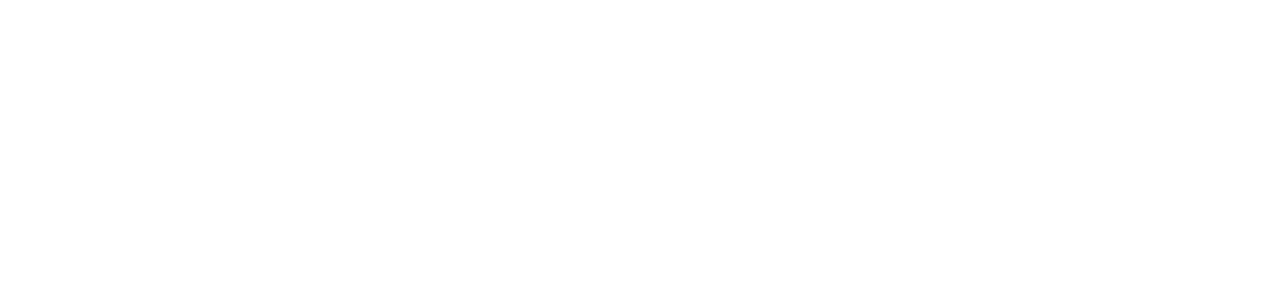
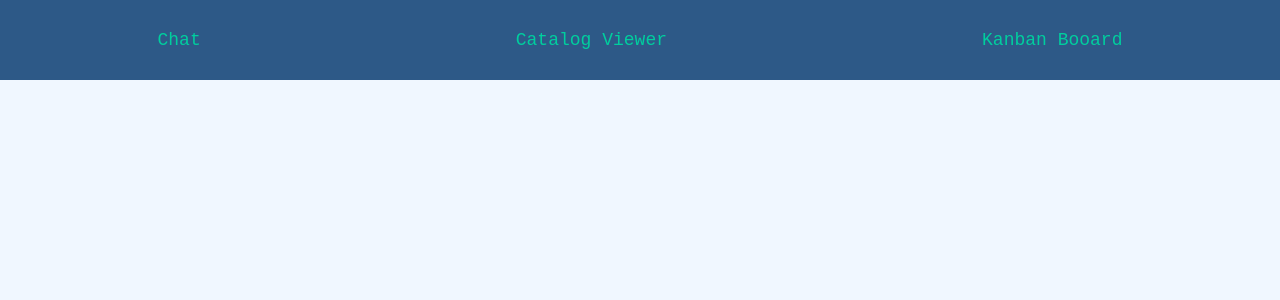
Before and after one commit to maurajoglekar/chat-2024, a React (Create React App) app: page /chat/1 in a window 1280 px wide. Before the commit this address had no page. Shown: the top 300 px of the page. Built offline with nearby package versions, Linux system fonts and the light colour scheme.

Commit message:
added theme

```diff
--- a/src/AppRouter.js
+++ b/src/AppRouter.js
@@ -1,17 +1,38 @@
 import React from "react";
 import { Route, Routes, BrowserRouter } from "react-router-dom";
 import App from "./App";
+import { Header } from "./Header";
+import { ThemeProvider } from "styled-components";
+import { GlobalStyles } from "./Globals.styled";
 // import ChatConsole from "./container/ChatConsole";
 // import Login from "./views/LoginForm";
 
 function AppRouter() {
+  const theme = {
+    colors: {
+      white: "rgba(240, 247, 255,1)",
+      navyBlue: "rgba(2, 12, 27, 1)",
+      lightNavyBlue: "#2D5987",
+      green: "rgba(0, 206, 158,1)",
+      orange: "rgba(249, 105, 14, 1)",
+      purple: "rgba(102, 51,153, 1)",
+    },
+    mobile: "768px",
+    transition: "all 650ms ease-in-out",
+  };
   return (
     <BrowserRouter>
-      <Routes>
-        <Route path="/" element={<App />} />
-        {/* <Route exact component={Login} path="/" />
+      <ThemeProvider theme={theme}>
+        <GlobalStyles />
+        <Header />
+        <Routes>
+          <Route path="/" element={<App />} />
+          <Route path="/catalog-viewer" element={<h1>Catalog Viewer</h1>} />
+          <Route path="/kanban" element={<h1>Kanban Dashboard</h1>} />
+          {/* <Route exact component={Login} path="/" />
       <Route component={ChatConsole} path="/chat/:userName" /> */}
-      </Routes>
+        </Routes>
+      </ThemeProvider>
     </BrowserRouter>
   );
 }
--- /dev/null
+++ b/src/Globals.styled.jsx
@@ -0,0 +1,64 @@
+import { createGlobalStyle } from "styled-components";
+
+export const GlobalStyles = createGlobalStyle`
+
+*,
+*::before,
+*::after{
+    margin: 0;
+    padding: 0;
+    box-sizing: border-box;
+}
+
+html{
+    font-family: "Share Tech Mono", monospace;
+    scroll-behavior: smooth;
+    color: ${({ theme }) => theme.colors.white};
+    background: ${({ theme }) => theme.colors.white};
+    font-size: 12px;
+}
+
+a{
+    text-decoration: none;
+    color: ${({ theme }) => theme.colors.green};
+    transition: all 250ms ease-in-out;
+
+     &:hover{
+        color: ${({ theme }) => theme.colors.orange};
+     }
+}
+
+ul{
+    list-style: none;
+}
+
+h1 {
+    color: ${({ theme }) => theme.colors.purple};
+}
+
+hr{
+    background: linear-gradient(
+        to right,
+        ${({ theme }) => theme.colors.orange} 0%,
+        ${({ theme }) => theme.colors.purple} 100%
+    );
+    border:0;
+    height: 1px
+}
+
+/* Custom ScrollBar */
+
+::-webkit-scrollbar{
+    width: 10px;
+}
+::-webkit-scrollbar-track{
+    background: #7a8ba9;
+}
+::-webkit-scrollbar-thumb{
+    background: #31435f;
+    border-radius: 30px;
+}
+::-webkit-scrollbar-thumb:hover{
+    background: #202e46;
+}
+`;
--- /dev/null
+++ b/src/Header.js
@@ -0,0 +1,44 @@
+import { Link } from "react-router-dom";
+
+import styled from "styled-components";
+
+const StyledHeader = styled.header`
+  font-size: 1.5rem;
+  background-color: ${({ theme }) => theme.colors.lightNavyBlue};
+
+  ul {
+    display: flex;
+    justify-content: space-around;
+    align-items: center;
+    list-style-type: none;
+    height: 80px;
+  }
+
+  li {
+    padding: 10px 20px;
+  }
+
+  li > a {
+    text-decoration: none;
+  }
+`;
+
+export const Header = () => {
+  return (
+    <StyledHeader>
+      <nav>
+        <ul>
+          <li>
+            <Link to="/">Chat</Link>
+          </li>
+          <li>
+            <Link to="/catalog-viewer">Catalog Viewer</Link>
+          </li>
+          <li>
+            <Link to="/kanban">Kanban Booard</Link>
+          </li>
+        </ul>
+      </nav>
+    </StyledHeader>
+  );
+};
```
